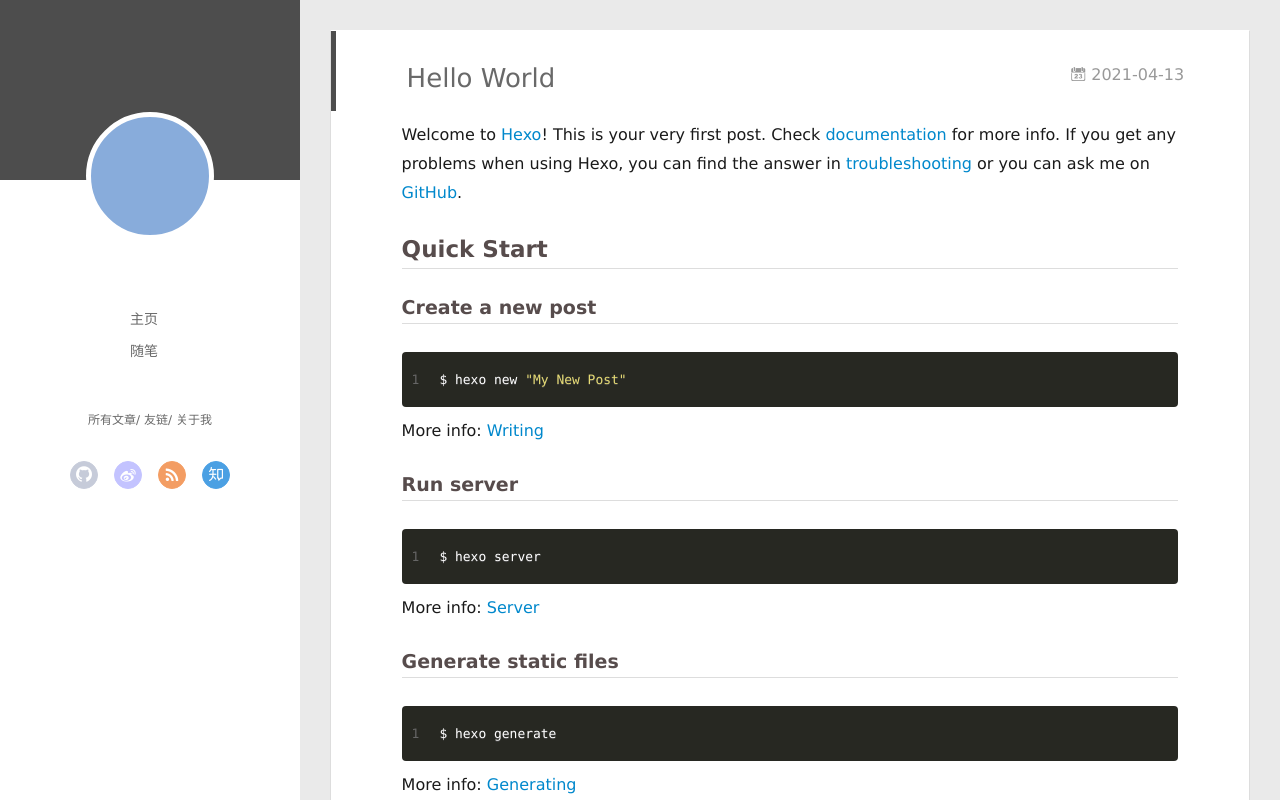
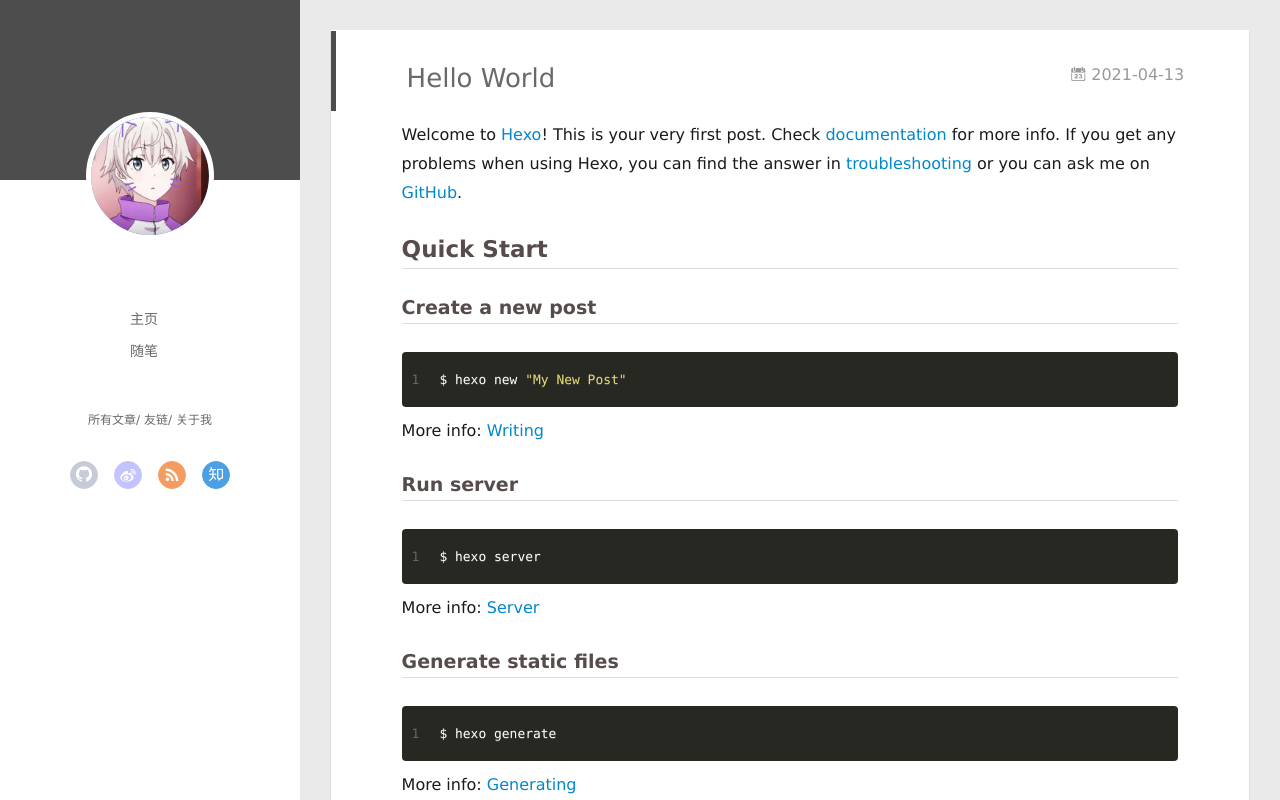
Before and after one commit to codejianer/codejianer.github.io, a plain HTML site: page 2021/04/13/hello-world/index.html in a window 1280 px wide. Drawn offline with Linux system fonts and the light colour scheme; no server answers.

Commit message:
Site updated: 2021-04-14 15:50:32

```diff
--- a/2021/04/13/hello-world/index.html
+++ b/2021/04/13/hello-world/index.html
@@ -14,7 +14,7 @@
 <meta property="og:url" content="http://example.com/2021/04/13/hello-world/index.html">
 <meta property="og:site_name" content="Hexo">
 <meta property="og:description" content="Welcome to Hexo! This is your very first post. Check documentation for more info. If you get any problems when using Hexo, you can find the answer in troubleshooting or you can ask me on GitHub. Quick">
-<meta property="og:locale" content="en_US">
+<meta property="og:locale">
 <meta property="article:published_time" content="2021-04-13T12:55:45.556Z">
 <meta property="article:modified_time" content="2021-04-13T12:55:45.556Z">
 <meta property="article:author" content="John Doe">
@@ -47,7 +47,7 @@
 <div class="intrude-less">
 	<header id="header" class="inner">
 		<a href="/" class="profilepic">
-			<img src="" class="js-avatar">
+			<img src="/img/weixin.jpeg" class="js-avatar show">
 		</a>
 		<hgroup>
 		  <h1 class="header-author"><a href="/"></a></h1>
@@ -105,7 +105,7 @@
 	<div class="intrude-less">
 		<header id="header" class="inner">
 			<div class="profilepic">
-				<img src="" class="js-avatar">
+				<img src="/img/weixin.jpeg" class="js-avatar">
 			</div>
 			<hgroup>
 			  <h1 class="header-author js-header-author"></h1>
```
Also changed, not shown: 2021/04/13/我的第一篇博客文章/index.html (+3 -3 lines), archives/2021/04/index.html (+3 -3 lines), archives/2021/index.html (+3 -3 lines), archives/index.html (+3 -3 lines), index.html (+3 -3 lines), 我的第一篇博客文章.html (+3 -3 lines), img/weixin.jpeg (added).
